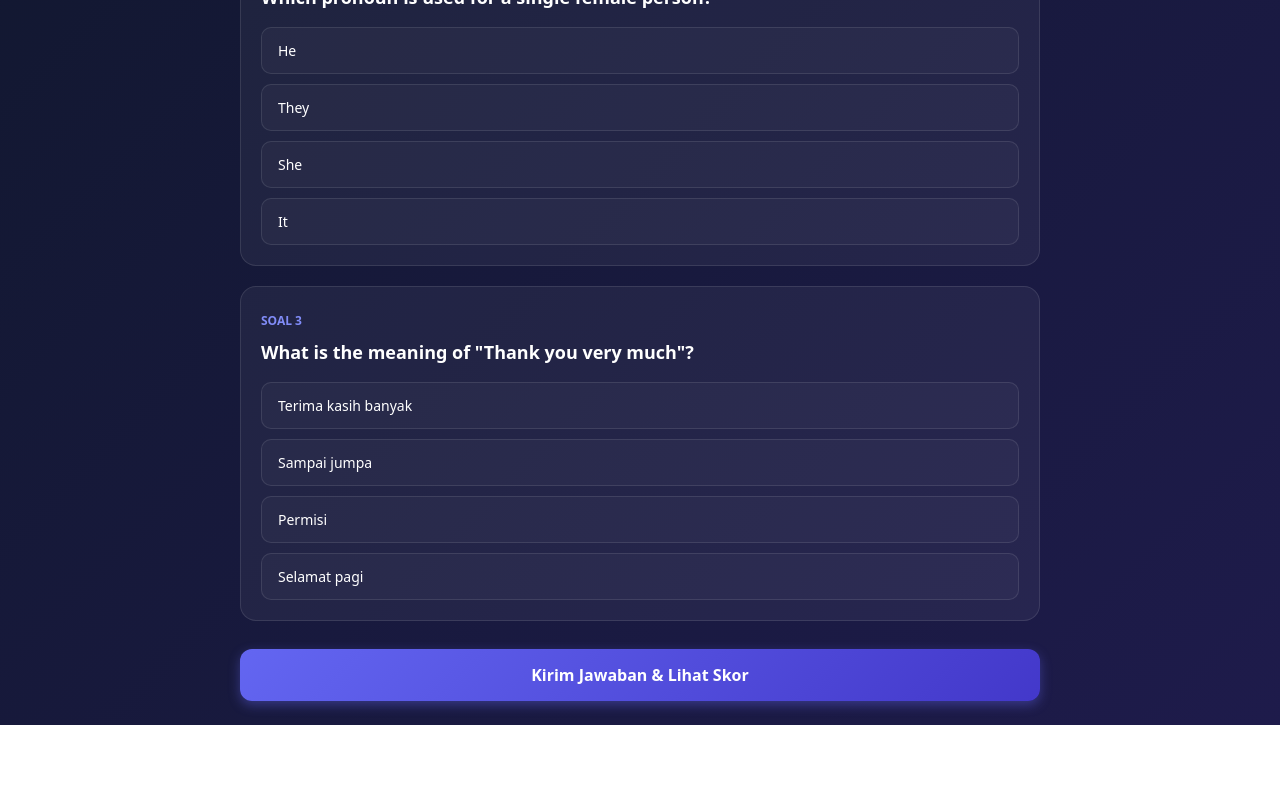
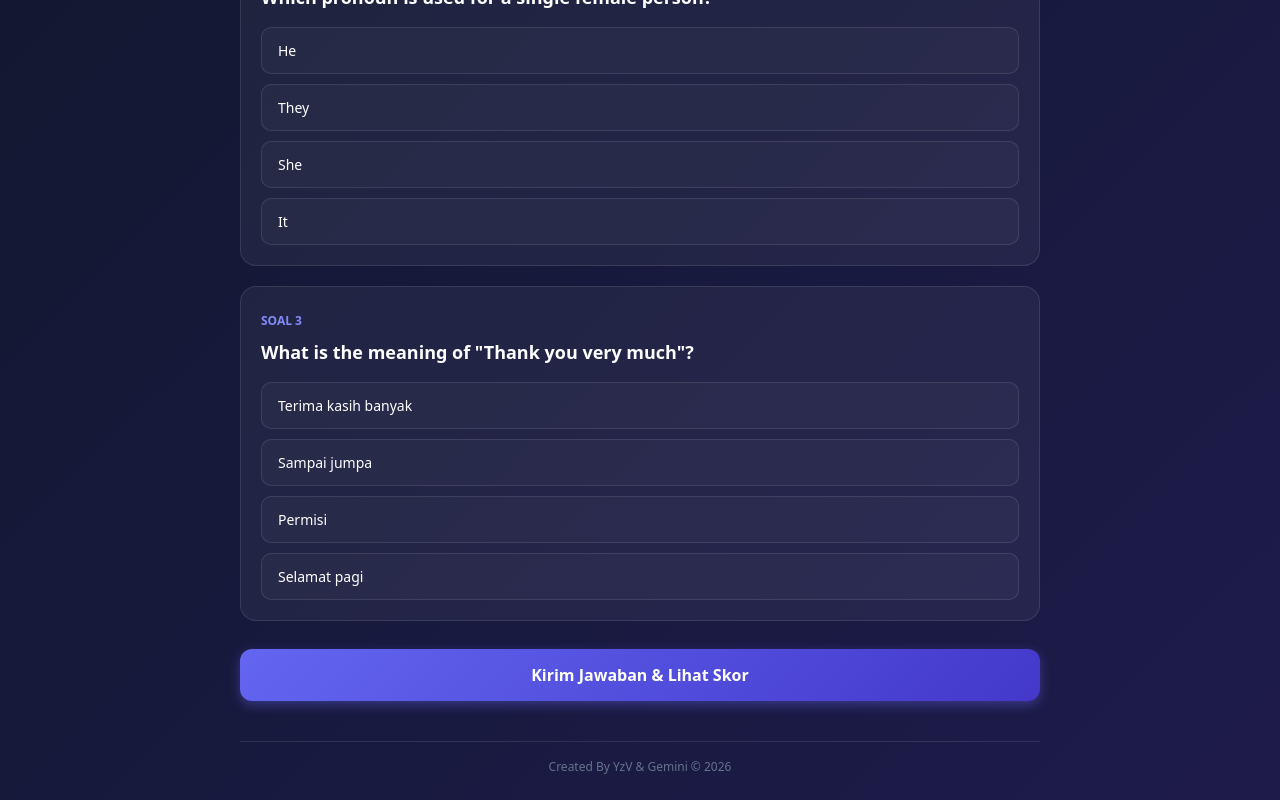
Before and after one commit to yzvkzv/kursusinggris.yzv, a Next.js app: page /public-quiz in a window 1280 px wide. Shown: the part 619-1419 px from the top of the page. Before the commit the page ends 1344 px from the top, so only its background shows below. Built offline with nearby package versions, Linux system fonts and the light colour scheme.

Commit message:
Enhance footer with styling and copyright notice
Updated footer styles and added footer content.

```diff
--- a/app/public-quiz/page.jsx
+++ b/app/public-quiz/page.jsx
@@ -57,9 +57,12 @@ export default function PublicQuizPage() {
       background: 'linear-gradient(135deg, #0f172a 0%, #1e1b4b 100%)',
       color: '#ffffff',
       fontFamily: 'system-ui, -apple-system, sans-serif',
+      display: 'flex',
+      flexDirection: 'column',
+      justifyContent: 'space-between',
       padding: '24px'
     }}>
-      <div style={{ maxWidth: '800px', margin: '0 auto' }}>
+      <div style={{ maxWidth: '800px', width: '100%', margin: '0 auto' }}>
 
         {/* Nav Kembali */}
         <div style={{ display: 'flex', justifyContent: 'space-between', alignItems: 'center', marginBottom: '32px' }}>
@@ -182,6 +185,11 @@ export default function PublicQuizPage() {
         )}
 
       </div>
+
+      {/* Footer */}
+      <div style={{ maxWidth: '800px', width: '100%', margin: '40px auto 0', textAlign: 'center', paddingTop: '16px', borderTop: '1px solid rgba(255,255,255,0.1)', fontSize: '12px', color: '#64748b' }}>
+        Created By YzV & Gemini © 2026
+      </div>
     </main>
   )
 }
```
